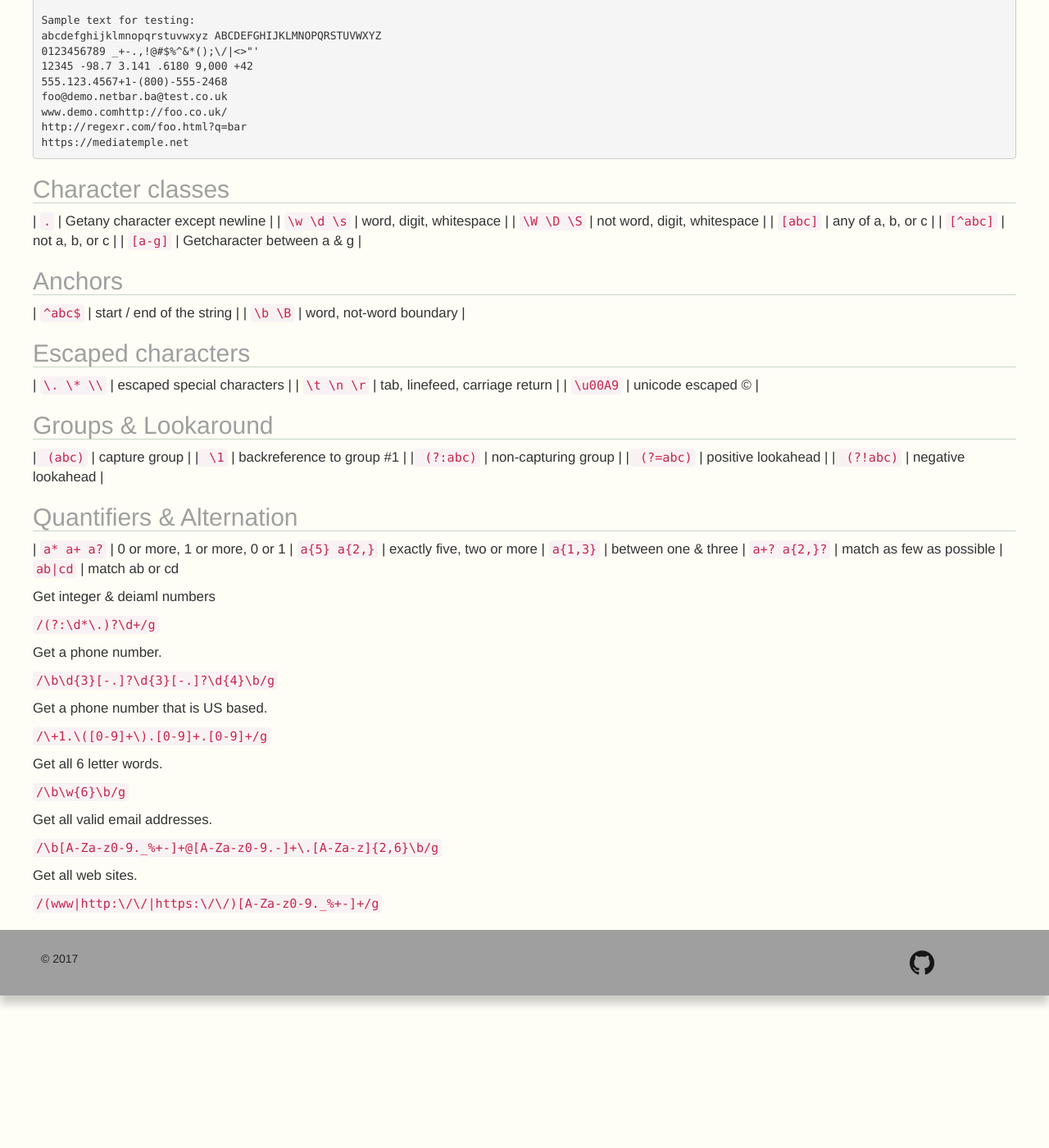
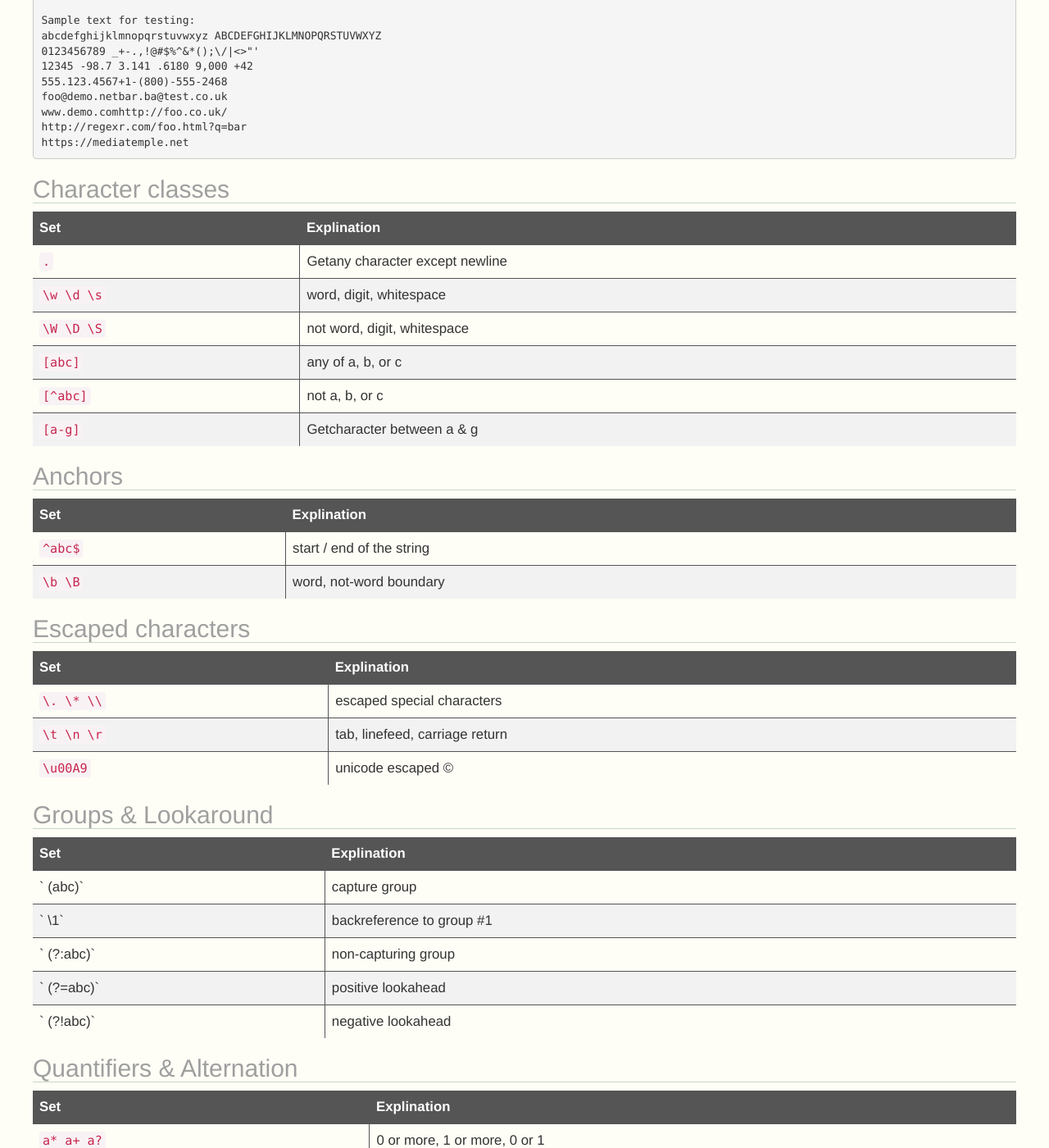
Before and after one commit to GerhardOfRivia/GerhardOfRivia.github.io, a Jekyll site: the page built from _posts/2017-1-16-Regex-Practice.md, in a window 1280 px wide and 1400 px high, scrolled down 683 px. Shown: the whole window at 82% size. Built offline with Jekyll 4.4.1, drawn with Linux system fonts in a browser that asks for light colours; nearby versions of some CDN libraries; some of the changed text lies outside the part shown.

Commit message:
Regex markdown error

```diff
--- a/_posts/2017-1-16-Regex-Practice.md
+++ b/_posts/2017-1-16-Regex-Practice.md
@@ -24,6 +24,9 @@ https://mediatemple.net
 
 Character classes
 -------
+
+| Set | Explination |
+|---|---|
 | `.` | Getany character except newline |
 | `\w \d \s` | word, digit, whitespace |
 | `\W \D \S` | not word, digit, whitespace |
@@ -33,17 +36,26 @@ Character classes
 
 Anchors
 -------
+
+| Set | Explination |
+|---|---|
 | `^abc$` | start / end of the string |
 | `\b \B` | word, not-word boundary |
 
 Escaped characters
 -------
+
+| Set | Explination |
+|---|---|
 | `\. \* \\` | escaped special characters |
 | `\t \n \r` | tab, linefeed, carriage return |
 | `\u00A9` | unicode escaped © |
 
 Groups & Lookaround
 -------
+
+| Set | Explination |
+|---|---|
 |` (abc)` | capture group |
 |` \1` | backreference to group #1 |
 |` (?:abc)` | non-capturing group |
@@ -52,6 +64,9 @@ Groups & Lookaround
 
 Quantifiers & Alternation
 -------
+
+| Set | Explination |
+|---|---|
 | `a* a+ a?` | 0 or more, 1 or more, 0 or 1
 | `a{5} a{2,}` | exactly five, two or more
 | `a{1,3}` | between one & three
```
